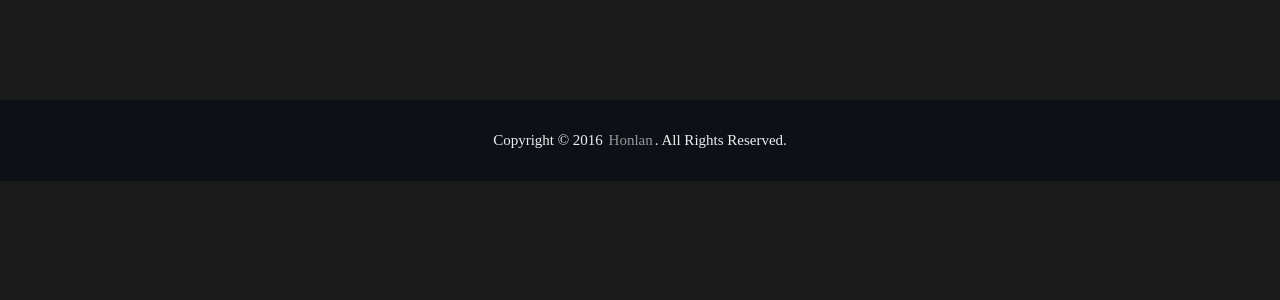
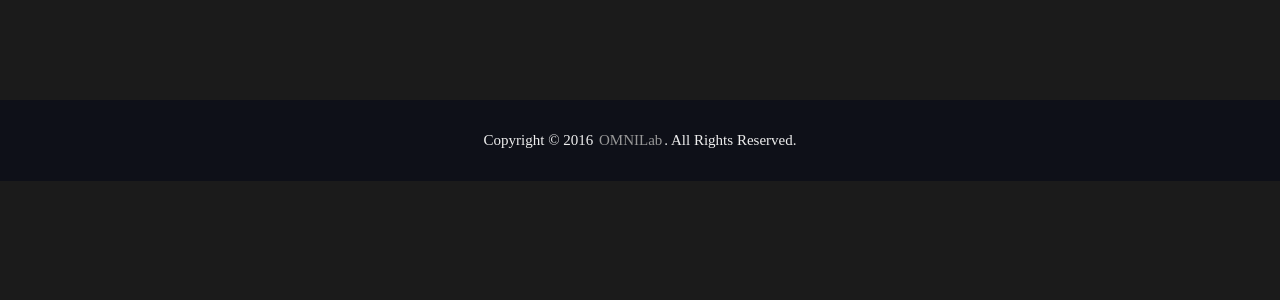
Before and after one commit to miy000/ppd-magic-mirror, a Python web app: template templates/layout.html in a window 1280 px wide. Shown: the part 70-370 px from the top of the page. Run offline with Jinja, Linux system fonts and the light colour scheme; the template is opened without the code that fills it, so the values that code supplies are empty.

Commit message:
change copyright

```diff
--- a/templates/layout.html
+++ b/templates/layout.html
@@ -182,7 +182,7 @@
         </div>
     </div>
     <div id="footer">
-        <p>Copyright © 2016 <a href="http://zhanghonglun.cn" target="_blank">Honlan</a>. All Rights Reserved.</p>
+        <p>Copyright © 2016 <a href="http://omnilab.sjtu.edu.cn/" target="_blank">OMNILab</a>. All Rights Reserved.</p>
     </div>
 </body>
 
```
